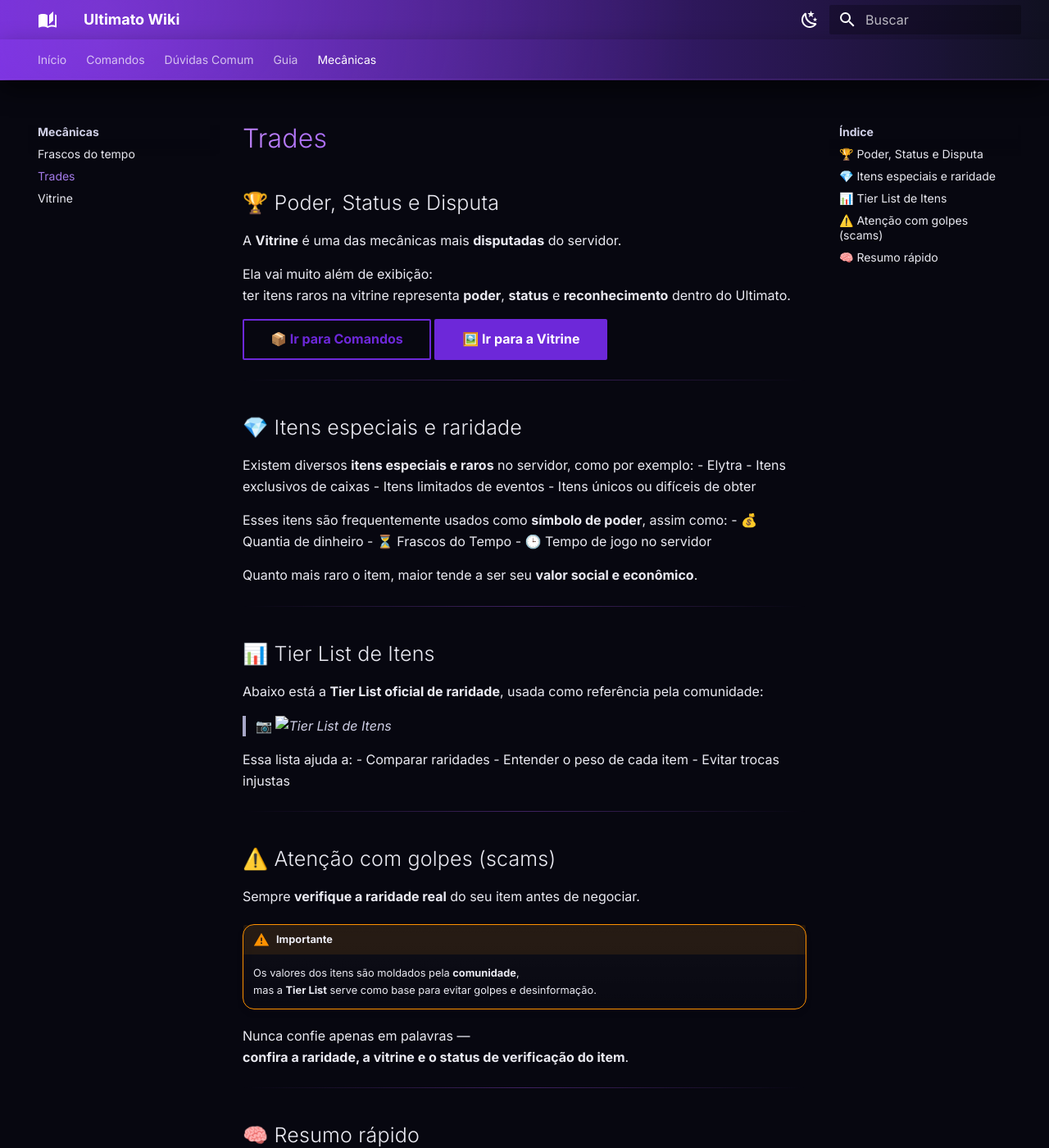
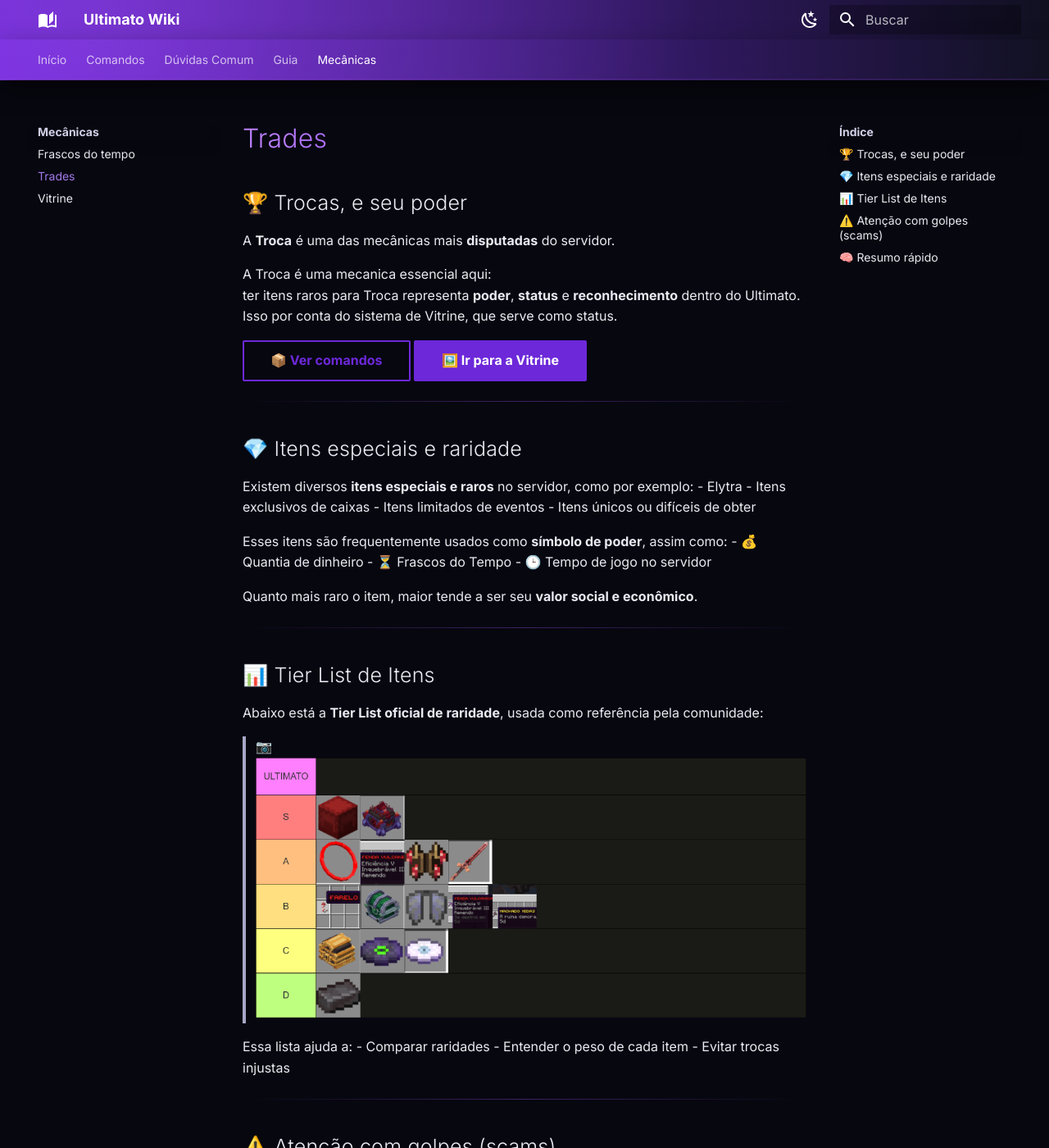
Before and after one commit to Dinner33/ultimato-wiki, an MkDocs documentation site: the page built from docs/mecanicas/trade.md, in a window 1280 px wide and 1400 px high. Shown: the whole window at 82% size. Built offline with MkDocs 1.6.1 and Material for MkDocs 9.7.7, drawn with Linux system fonts in a browser that asks for light colours; some of the changed text lies outside the part shown.

Commit message:
Update trade mechanics section in documentation

```diff
--- a/docs/mecanicas/trade.md
+++ b/docs/mecanicas/trade.md
@@ -1,11 +1,11 @@
-## 🏆 Poder, Status e Disputa
+## 🏆 Trocas, e seu poder
 
-A **Vitrine** é uma das mecânicas mais **disputadas** do servidor.
+A **Troca** é uma das mecânicas mais **disputadas** do servidor.
 
-Ela vai muito além de exibição:
-ter itens raros na vitrine representa **poder**, **status** e **reconhecimento** dentro do Ultimato.
+A Troca é uma mecanica essencial aqui:
+ter itens raros para Troca representa **poder**, **status** e **reconhecimento** dentro do Ultimato. Isso por conta do sistema de Vitrine, que serve como status.
 
-[📦 Ir para Comandos](/comandos/comandos.md){ .md-button }
+[📦 Ver comandos](/comandos/comandos.md){ .md-button }
 [🖼️ Ir para a Vitrine](/mecanicas/vitrine.md){ .md-button .md-button--primary }
 
 ---
@@ -31,7 +31,7 @@
 
 Abaixo está a **Tier List oficial de raridade**, usada como referência pela comunidade:
 
-> 📷 *![Tier List de Itens](/images/tierlist.png)*
+> 📷 *![Tier List de Itens](/imagem/tierlist.png)*
 
 Essa lista ajuda a:
 - Comparar raridades
@@ -49,12 +49,12 @@
     mas a **Tier List** serve como base para evitar golpes e desinformação.
 
 Nunca confie apenas em palavras —
-**confira a raridade, a vitrine e o status de verificação do item**.
+**confira a raridade, a Troca e o status de verificação do item**.
 
 ---
 
 ## 🧠 Resumo rápido
-- 🖼️ A vitrine é um símbolo de **poder**
+- 🖼️ A Troca é um símbolo de **poder**
 - 💎 Itens raros são disputados entre jogadores
 - 📊 A Tier List ajuda a medir valor
 - ⚠️ Sempre verifique antes de negociar
```
